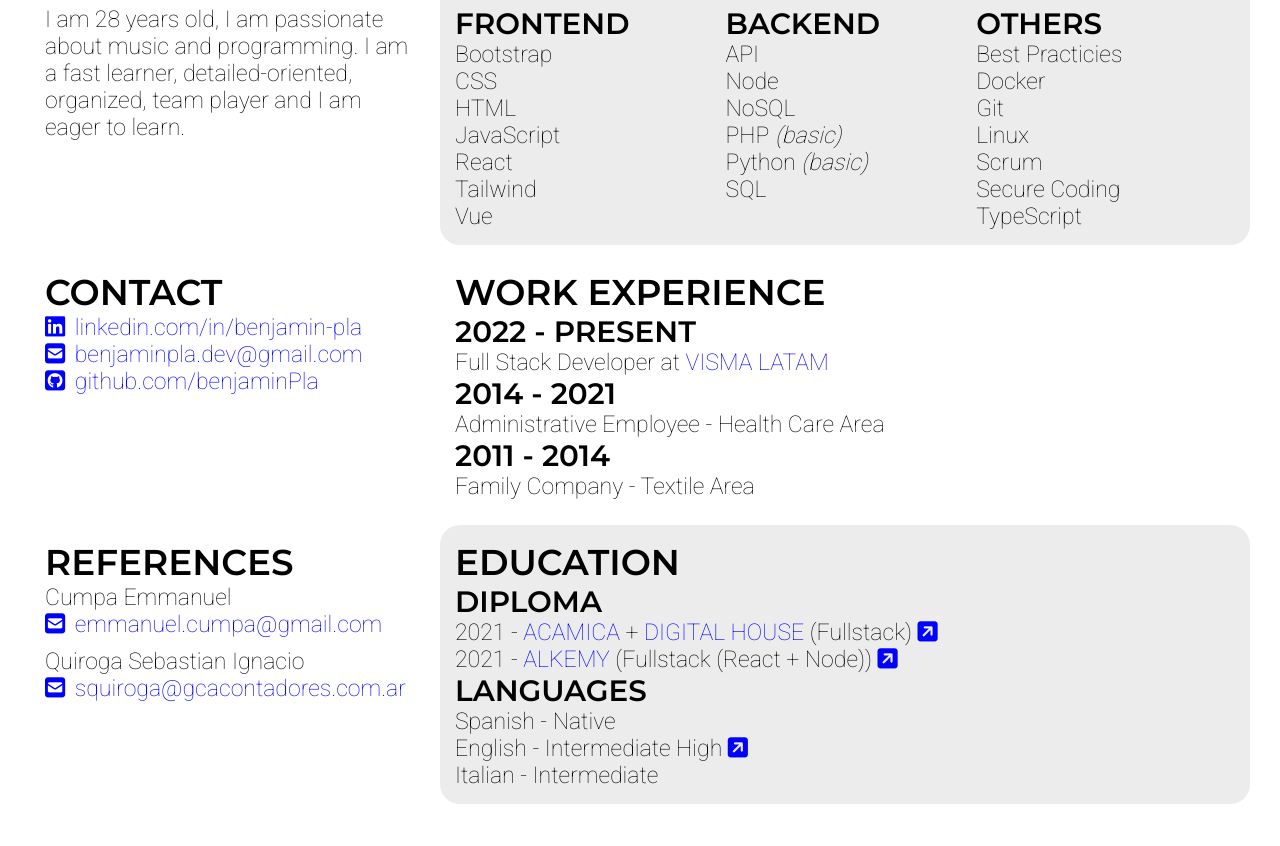
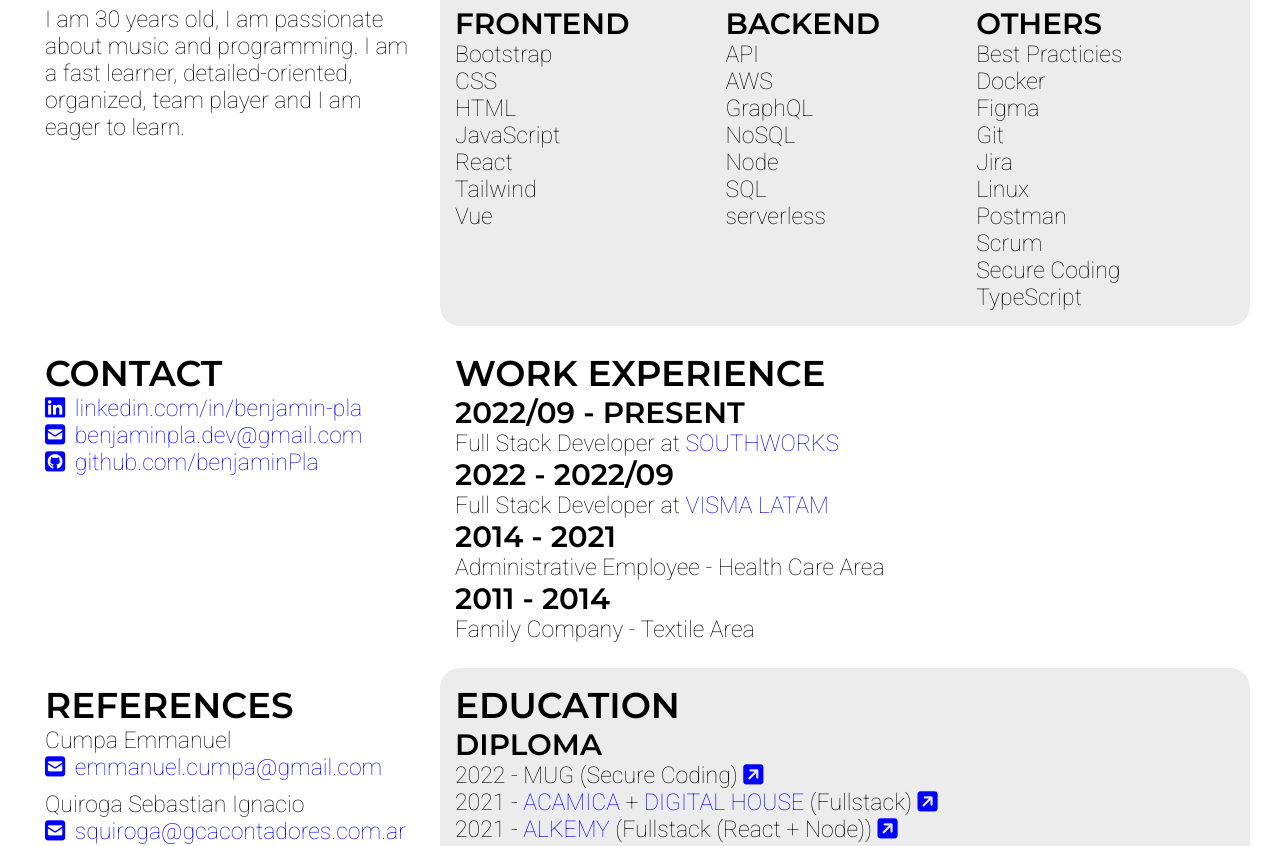
Before and after one commit to benjaminPla/cv, a Vue app: page / in a window 1280 px wide. Shown: the part 381-1227 px from the top of the page. Built offline with nearby package versions, Linux system fonts and the light colour scheme.

Commit message:
update cv

```diff
--- a/src/components/Education.vue
+++ b/src/components/Education.vue
@@ -1,65 +1,104 @@
 <template>
-  <h2>{{ $t('message.education.title') }}</h2>
-  <h3>{{ $t('message.education.diploma') }}</h3>
+  <h2>{{ $t("message.education.title") }}</h2>
+  <h3>{{ $t("message.education.diploma") }}</h3>
   <ul>
     <li>
+      2022 - MUG (Secure Coding)
+      <i
+        @click="toggleDiploma('mug')"
+        class="anchor fa-solid fa-square-arrow-up-right"
+      ></i>
+    </li>
+    <li>
       2021 -
-      <a href='https://www.linkedin.com/school/acamica/' target='_blank'>
+      <a href="https://www.linkedin.com/school/acamica/" target="_blank">
         ACAMICA
       </a>
       +
-      <a href='https://www.linkedin.com/school/digitalhouseschool/' target='_blank'>
+      <a
+        href="https://www.linkedin.com/school/digitalhouseschool/"
+        target="_blank"
+      >
         DIGITAL HOUSE
       </a>
       (Fullstack)
-      <i @click='toggleAcamica' class='anchor fa-solid fa-square-arrow-up-right'></i>
+      <i
+        @click="toggleDiploma('acamica')"
+        class="anchor fa-solid fa-square-arrow-up-right"
+      ></i>
     </li>
     <li>
       2021 -
-      <a href='https://www.linkedin.com/company/alkemy2020/' target='_blank'>
+      <a href="https://www.linkedin.com/company/alkemy2020/" target="_blank">
         ALKEMY
       </a>
       (Fullstack (React + Node))
-      <i @click='toggleAlkemy' class='anchor fa-solid fa-square-arrow-up-right'></i>
+      <i
+        @click="toggleDiploma('alkemy')"
+        class="anchor fa-solid fa-square-arrow-up-right"
+      ></i>
     </li>
   </ul>
-  <Popup v-if='diploma' @close='diploma = 0' :img='diploma'/>
-  <h3>{{ $t('message.education.languages.title') }}</h3>
+  <Popup v-if="diploma" @close="diploma = 0" :img="diploma" />
+  <h3>{{ $t("message.education.languages.title") }}</h3>
   <ul>
-    <li>{{ $t('message.education.languages.spanish') }}</li>
+    <li>{{ $t("message.education.languages.spanish") }}</li>
     <li>
-        <span>
-            {{ $t('message.education.languages.english') }}
-            <i @click='toggleEnglish' class='anchor fa-solid fa-square-arrow-up-right'></i>
-        </span>
+      <span>
+        {{ $t("message.education.languages.english") }}
+        <i
+          @click="toggleDiploma('english')"
+          class="anchor fa-solid fa-square-arrow-up-right"
+        ></i>
+      </span>
     </li>
-    <li>{{ $t('message.education.languages.italian') }}</li>
+    <li>{{ $t("message.education.languages.italian") }}</li>
   </ul>
 </template>
 
 <script>
-import { ref } from 'vue';
-import Popup from './Popup.vue';
-import acamicaImg from '../assets/acamica_digitalhouse.jpg';
-import alkemyImg from '../assets/alkemy.jpg';
-import englishImg from '../assets/english_b2.jpg';
+import { ref } from "vue";
+import Popup from "./Popup.vue";
+import mugImg from "../assets/mug_securecoding.jpg";
+import acamicaImg from "../assets/acamica_digitalhouse.jpg";
+import alkemyImg from "../assets/alkemy.jpg";
+import englishImg from "../assets/english_b2.jpg";
 
 export default {
-  name: 'Education',
+  name: "Education",
   components: { Popup },
   setup() {
     /* eslint-disable */
-    const diploma = ref('');
-    const toggleAcamica = () => diploma.value = { src: acamicaImg, alt: 'Acamica + Digital House Fullstack Diploma' };
-    const toggleAlkemy = () => diploma.value = { src: alkemyImg, alt: 'Alkemy Fullstack Diploma' };
-    const toggleEnglish = () => diploma.value = { src: englishImg, alt: 'English B2 Diploma' };
-    return { diploma, toggleAcamica, toggleAlkemy, toggleEnglish };
+    const diploma = ref("");
+    const toggleDiploma = (diplomaName) => {
+      switch (diplomaName) {
+        case "mug":
+          diploma.value = {
+            src: mugImg,
+            alt: "MUG Secure Coding Diploma",
+          };
+          break;
+        case "acamica":
+          diploma.value = {
+            src: acamicaImg,
+            alt: "Acamica + Digital House Fullstack Diploma",
+          };
+          break;
+        case "alkemy":
+          diploma.value = { src: alkemyImg, alt: "Alkemy Fullstack Diploma" };
+          break;
+        case "english":
+          diploma.value = { src: englishImg, alt: "English B2 Diploma" };
+          break;
+      }
+    };
+    return { diploma, toggleDiploma };
     /* eslint-enable */
   },
 };
 </script>
 
-<style scoped lang='scss'>
+<style scoped lang="scss">
 svg {
   width: 20.16px;
   height: 23px;
--- a/src/components/Profile.vue
+++ b/src/components/Profile.vue
@@ -1,10 +1,10 @@
 <template>
-  <h2>{{ $t('message.profile.title') }}</h2>
-  <p>{{ $t('message.profile.text') }}</p>
+  <h2>{{ $t("message.profile.title") }}</h2>
+  <p>{{ $t("message.profile.text") }}</p>
 </template>
 
 <script>
 export default {
-  name: 'Profile',
+  name: "Profile",
 };
 </script>
--- a/src/components/TechnicalSkills.vue
+++ b/src/components/TechnicalSkills.vue
@@ -1,6 +1,6 @@
 <template>
-    <h2>{{ $t('message.technicalSkills.title') }}</h2>
-    <div class='container'>
+  <h2>{{ $t("message.technicalSkills.title") }}</h2>
+  <div class="container">
     <div>
       <h3>FRONTEND</h3>
       <ul>
@@ -13,24 +13,28 @@
         <li>Vue</li>
       </ul>
     </div>
-      <div class='mLeft'>
+    <div class="mLeft">
       <h3>BACKEND</h3>
       <ul>
         <li>API</li>
+        <li>AWS</li>
+        <li>GraphQL</li>
+        <li>NoSQL</li>
         <li>Node</li>
-        <li>NoSQL</li>
-        <li>PHP <span class='italic'>(basic)</span></li>
-        <li>Python <span class='italic'>(basic)</span></li>
         <li>SQL</li>
+        <li>serverless</li>
       </ul>
     </div>
-    <div class='mLeft'>
-      <h3>{{ $t('message.technicalSkills.others') }}</h3>
+    <div class="mLeft">
+      <h3>{{ $t("message.technicalSkills.others") }}</h3>
       <ul>
         <li>Best Practicies</li>
         <li>Docker</li>
+        <li>Figma</li>
         <li>Git</li>
+        <li>Jira</li>
         <li>Linux</li>
+        <li>Postman</li>
         <li>Scrum</li>
         <li>Secure Coding</li>
         <li>TypeScript</li>
@@ -41,11 +45,11 @@
 
 <script>
 export default {
-  name: 'Skills',
+  name: "Skills",
 };
 </script>
 
-<style scoped lang='scss'>
+<style scoped lang="scss">
 @media (min-width: 650px) {
   .container {
     display: flex;
--- a/src/components/WorkExperience.vue
+++ b/src/components/WorkExperience.vue
@@ -1,28 +1,39 @@
 <template>
-  <h2>{{ $t('message.workExperience.title') }}</h2>
-  <h3>2022 - {{ $t('message.workExperience.item1.title') }}</h3>
+  <h2>{{ $t("message.workExperience.title") }}</h2>
+  <h3>2022/09 - {{ $t("message.workExperience.item1.title") }}</h3>
   <ul>
     <li>
-        <span>
-            {{ $t('message.workExperience.item1.description') }}
-        </span>
-        <a href='https://www.linkedin.com/company/visma-latam/' target='_blank'>
-            VISMA LATAM
-        </a>
+      <span>
+        {{ $t("message.workExperience.item1.description") }}
+      </span>
+      <a href="https://www.linkedin.com/company/southworks/" target="_blank">
+        SOUTHWORKS
+      </a>
+    </li>
+  </ul>
+  <h3>2022 - 2022/09</h3>
+  <ul>
+    <li>
+      <span>
+        {{ $t("message.workExperience.item1.description") }}
+      </span>
+      <a href="https://www.linkedin.com/company/visma-latam/" target="_blank">
+        VISMA LATAM
+      </a>
     </li>
   </ul>
   <h3>2014 - 2021</h3>
   <ul>
-    <li>{{ $t('message.workExperience.item2.description') }}</li>
+    <li>{{ $t("message.workExperience.item2.description") }}</li>
   </ul>
   <h3>2011 - 2014</h3>
   <ul>
-    <li>{{ $t('message.workExperience.item3.description') }}</li>
+    <li>{{ $t("message.workExperience.item3.description") }}</li>
   </ul>
 </template>
 
 <script>
 export default {
-  name: 'WorkExperience',
+  name: "WorkExperience",
 };
 </script>
--- a/src/locale.js
+++ b/src/locale.js
@@ -6,7 +6,7 @@ export default {
             },
             profile: {
                 title: 'Profile',
-                text: 'I am 28 years old, I am passionate about music and programming. I am a fast learner, detailed-oriented, organized, team player and I am eager to learn.'
+                text: 'I am 30 years old, I am passionate about music and programming. I am a fast learner, detailed-oriented, organized, team player and I am eager to learn.'
             },
             contact: {
                 title: 'Contact',
@@ -56,7 +56,7 @@ export default {
             },
             profile: {
                 title: 'Perfil',
-                text: 'Tengo 29 años, soy un apasionado de la música y la programación. Aprendo rápido; soy detallista y organizado; me gusta trabajar en equipo y siempre estoy aprendiendo cosas nuevas.'
+                text: 'Tengo 30 años, soy un apasionado de la música y la programación. Aprendo rápido; soy detallista y organizado; me gusta trabajar en equipo y siempre estoy aprendiendo cosas nuevas.'
             },
             contact: {
                 title: 'Contacto',
```
Also changed, not shown: src/components/Popup.vue (+9 -9 lines), src/assets/mug_securecoding.jpg (added). Lines whose indentation alone changed are shown as unchanged.
